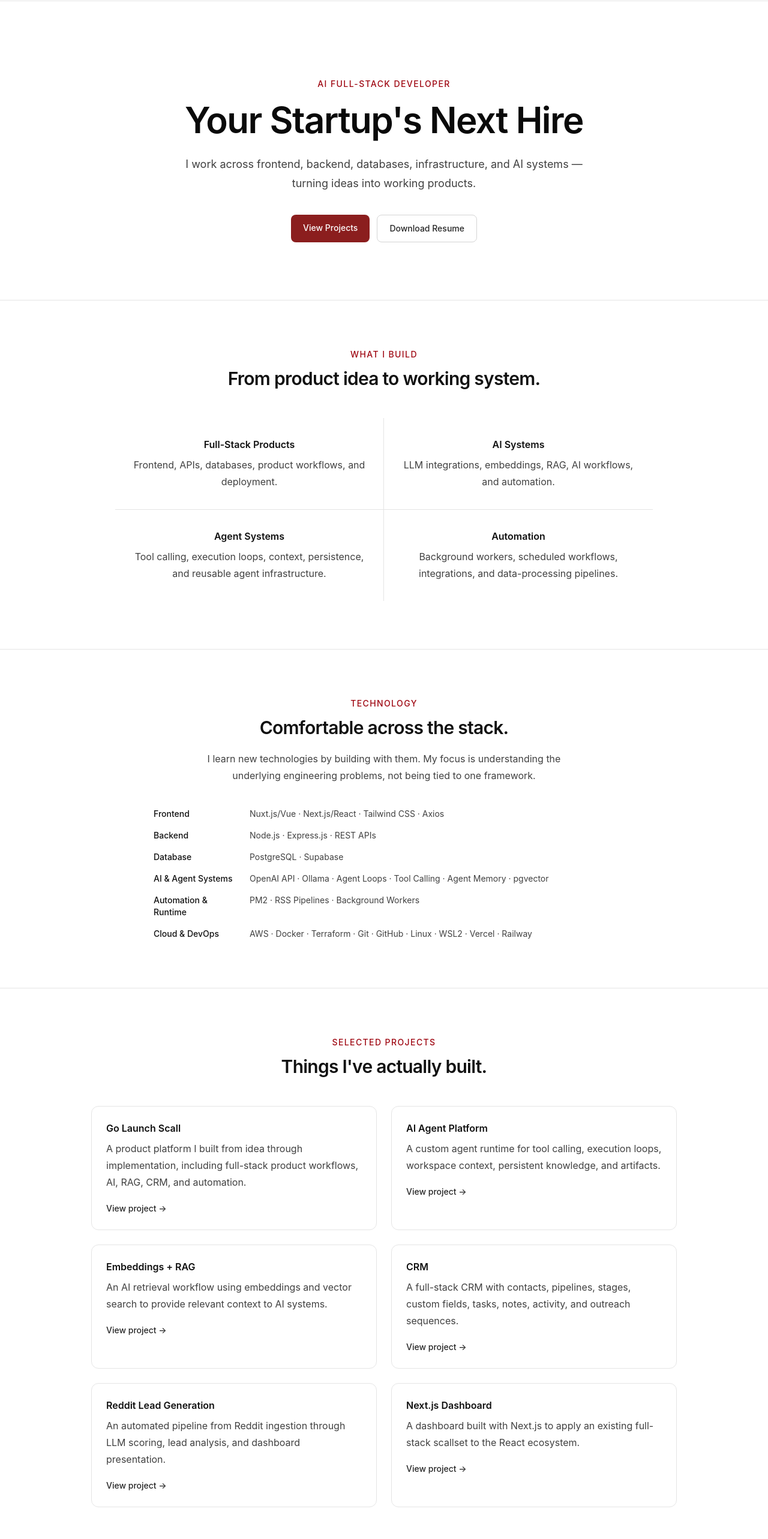
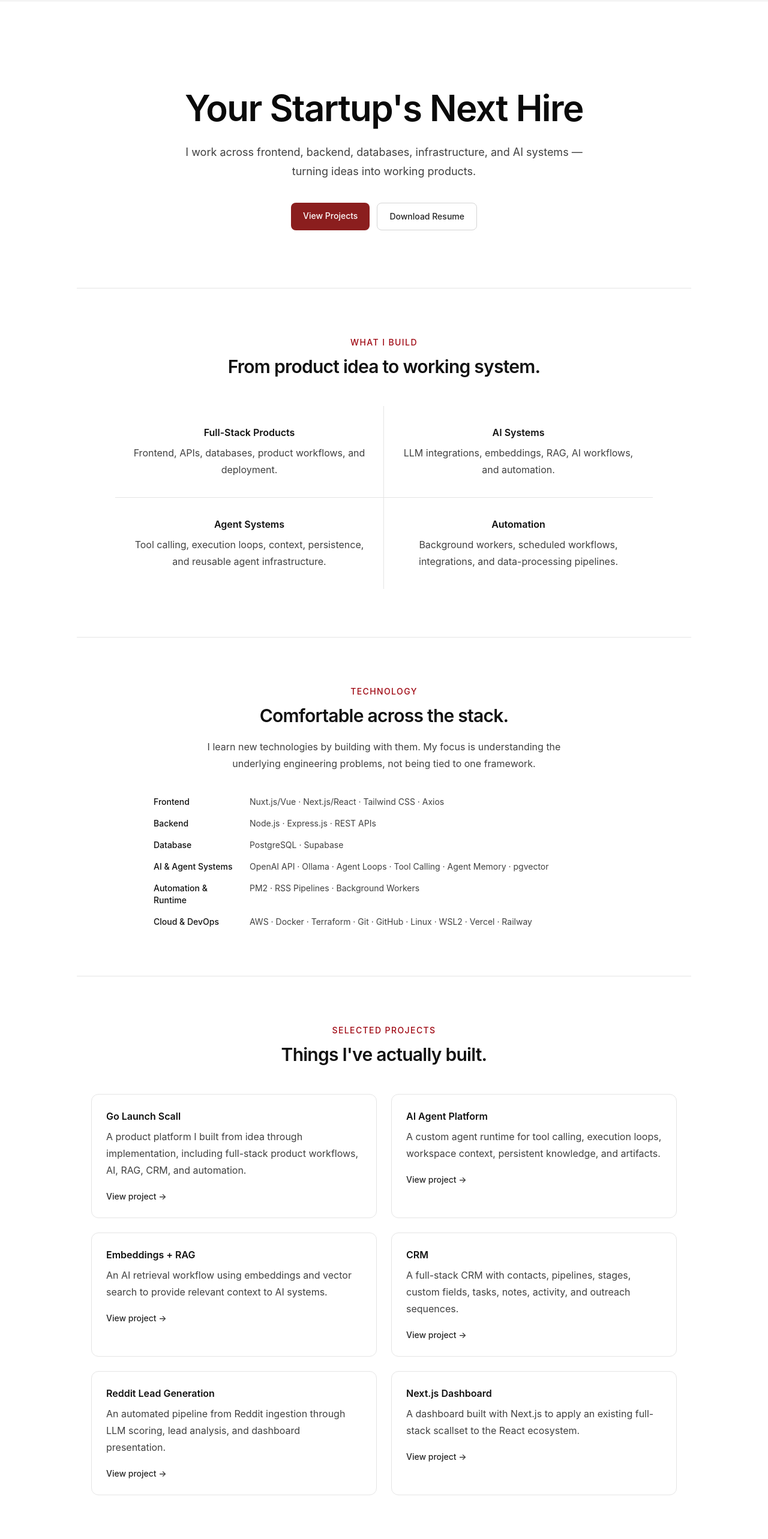
Before and after one commit to 741915akkash/akash-website, a Nuxt app: page / in a window 1280 px wide. Shown: the part 120-2686 px from the top of the page at 60% size. Built offline with nearby package versions, Linux system fonts and the light colour scheme.

Commit message:
made horizontal lines till section

```diff
--- a/app/pages/index.vue
+++ b/app/pages/index.vue
@@ -8,10 +8,10 @@ useSeoMeta({
 <template>
   <div>
     <!-- Contact Strip -->
-
     <section class="border-b border-neutral-200">
+      <div class="mx-auto max-w-5xl px-6">
         <div
-        class="mx-auto grid max-w-5xl grid-cols-2 items-center justify-items-center gap-y-2 px-6 py-3 text-xs font-semibold sm:flex sm:justify-center sm:gap-10 sm:text-sm">
+          class="grid grid-cols-2 items-center justify-items-center gap-y-2 py-3 text-xs font-semibold sm:flex sm:justify-center sm:gap-10 sm:text-sm">
           <a href="tel:+917419257564" class="text-neutral-700 transition hover:text-[#8B1E1E]"> +91 7419257564 </a>
 
           <a href="mailto:iakashsaini9@gmail.com" class="text-neutral-700 transition hover:text-[#8B1E1E]">
@@ -34,13 +34,12 @@ useSeoMeta({
             GitHub
           </a>
         </div>
+      </div>
     </section>
 
     <!-- Hero -->
     <section class="mx-auto max-w-5xl px-6 pb-24 pt-24 sm:pt-32">
       <div class="mx-auto max-w-3xl text-center">
-        <p class="text-sm font-medium uppercase tracking-widest text-red-800">AI Full-stack developer</p>
-
         <h1 class="mt-5 text-5xl font-semibold tracking-tight text-neutral-950 sm:text-6xl">
           Your Startup's Next Hire
         </h1>
@@ -66,8 +65,8 @@ useSeoMeta({
     </section>
 
     <!-- What I Build -->
-    <section class="border-y border-neutral-200">
-      <div class="mx-auto max-w-5xl px-6 py-20">
+    <section>
+      <div class="mx-auto max-w-5xl border-y border-neutral-200 px-6 py-20">
         <div class="mx-auto text-center">
           <p class="text-sm font-medium uppercase tracking-widest text-red-800">What I build</p>
 
@@ -77,6 +76,7 @@ useSeoMeta({
         <div class="mx-auto mt-12 grid max-w-4xl sm:grid-cols-2">
           <div class="border-b border-neutral-200 px-6 py-8 sm:border-r">
             <h3 class="text-center font-semibold">Full-Stack Products</h3>
+
             <p class="mt-2 text-center leading-7 text-neutral-700">
               Frontend, APIs, databases, product workflows, and deployment.
             </p>
@@ -84,6 +84,7 @@ useSeoMeta({
 
           <div class="border-b border-neutral-200 px-6 py-8">
             <h3 class="text-center font-semibold">AI Systems</h3>
+
             <p class="mt-2 text-center leading-7 text-neutral-700">
               LLM integrations, embeddings, RAG, AI workflows, and automation.
             </p>
@@ -91,6 +92,7 @@ useSeoMeta({
 
           <div class="border-b border-neutral-200 px-6 py-8 sm:border-b-0 sm:border-r">
             <h3 class="text-center font-semibold">Agent Systems</h3>
+
             <p class="mt-2 text-center leading-7 text-neutral-700">
               Tool calling, execution loops, context, persistence, and reusable agent infrastructure.
             </p>
@@ -98,6 +100,7 @@ useSeoMeta({
 
           <div class="px-6 py-8">
             <h3 class="text-center font-semibold">Automation</h3>
+
             <p class="mt-2 text-center leading-7 text-neutral-700">
               Background workers, scheduled workflows, integrations, and data-processing pipelines.
             </p>
@@ -159,8 +162,8 @@ useSeoMeta({
     </section>
 
     <!-- Projects -->
-    <section class="border-y border-neutral-200">
-      <div class="mx-auto max-w-5xl px-6 py-20">
+    <section>
+      <div class="mx-auto max-w-5xl border-y border-neutral-200 px-6 py-20">
         <div class="flex items-end justify-between gap-6">
           <div class="mx-auto text-center">
             <p class="text-sm font-medium uppercase tracking-widest text-red-800">Selected projects</p>
@@ -218,6 +221,7 @@ useSeoMeta({
 
             <div>
               <h3 class="font-semibold">Independent Ownership</h3>
+
               <p class="mt-2 leading-7 text-neutral-700">
                 I like owning problems from idea through implementation and deployment rather than working only on
                 isolated pieces.
@@ -230,6 +234,7 @@ useSeoMeta({
 
             <div>
               <h3 class="font-semibold">Fast Learner</h3>
+
               <p class="mt-2 leading-7 text-neutral-700">
                 When I encounter unfamiliar technology, I prefer building something real with it and learning through
                 implementation.
@@ -242,6 +247,7 @@ useSeoMeta({
 
             <div>
               <h3 class="font-semibold">Systems Thinking</h3>
+
               <p class="mt-2 leading-7 text-neutral-700">
                 I think about how frontend, backend, data, infrastructure, and AI components work together as one
                 system.
@@ -254,6 +260,7 @@ useSeoMeta({
 
             <div>
               <h3 class="font-semibold">0→1 Product Development</h3>
+
               <p class="mt-2 leading-7 text-neutral-700">
                 I bias toward getting a working product shipped, learning from it, and improving it rather than
                 over-planning the first version.
@@ -266,6 +273,7 @@ useSeoMeta({
 
             <div>
               <h3 class="font-semibold">Problem Solver</h3>
+
               <p class="mt-2 leading-7 text-neutral-700">
                 I enjoy breaking ambiguous problems into smaller systems and figuring out the implementation as I go.
               </p>
@@ -277,6 +285,7 @@ useSeoMeta({
 
             <div>
               <h3 class="font-semibold">Shipping Mindset</h3>
+
               <p class="mt-2 leading-7 text-neutral-700">
                 I'm comfortable researching, experimenting, debugging, and finding a path forward without needing every
                 step predefined.
@@ -286,9 +295,10 @@ useSeoMeta({
         </div>
       </div>
     </section>
+
     <!-- Experience -->
-    <section class="border-y border-neutral-200">
-      <div class="mx-auto max-w-5xl px-6 py-20">
+    <section>
+      <div class="mx-auto max-w-5xl border-t border-neutral-200 px-6 py-20">
         <div class="mx-auto text-center">
           <p class="text-sm font-medium uppercase tracking-widest text-red-800">Experience</p>
 
```
Lines whose indentation alone changed are shown as unchanged.
